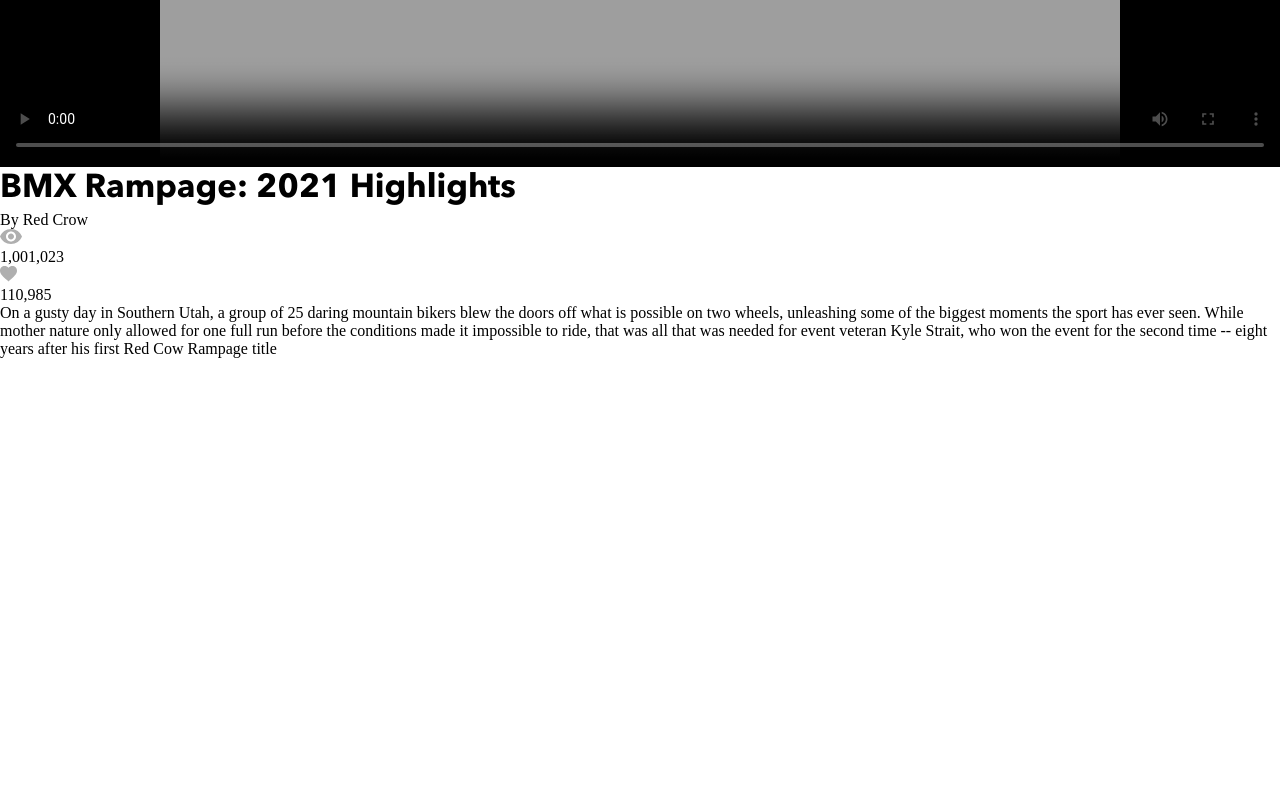
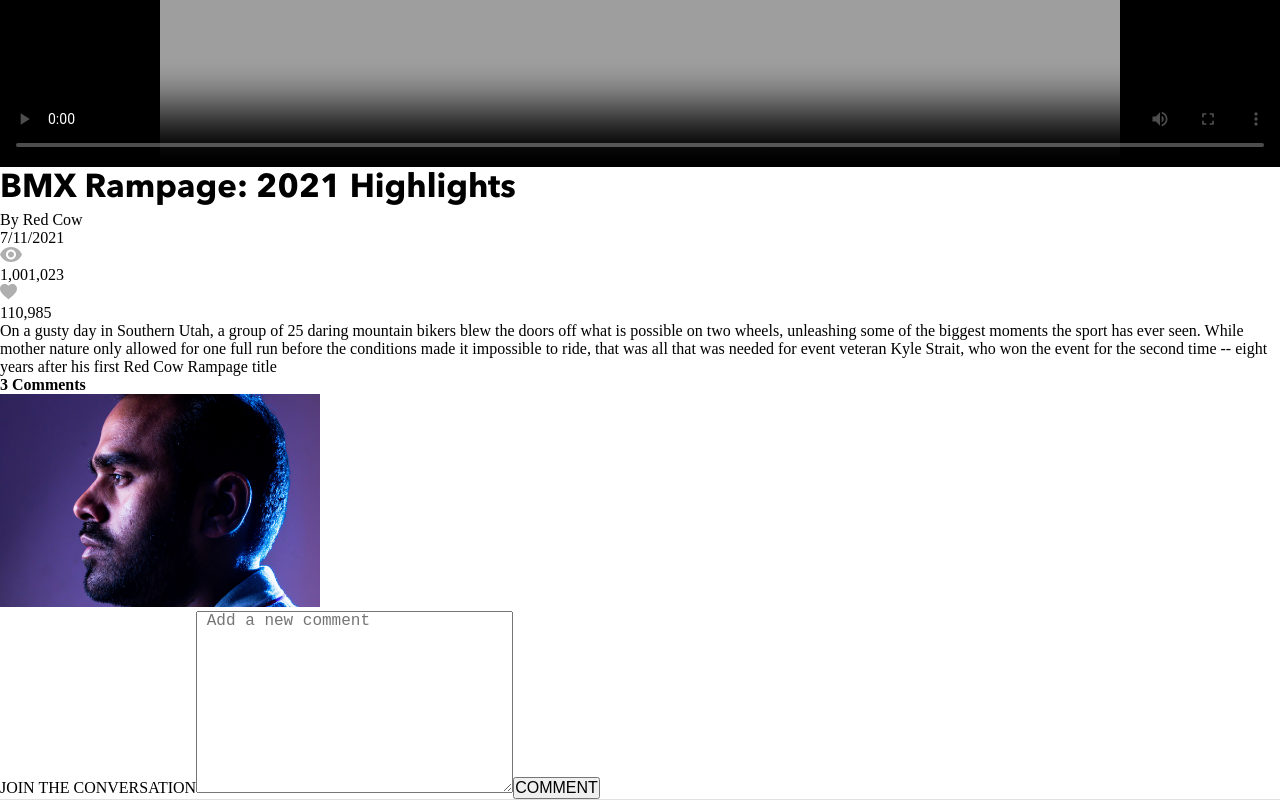
Before and after one commit to brandonscottred/brandon-redford-brainflix, a React (Create React App) app: page / in a window 1280 px wide. Shown: the part 1121-1921 px from the top of the page. Before the commit the page ends 1479 px from the top, so only its background shows below. Built offline with nearby package versions, Linux system fonts and the light colour scheme.

Commit message:
add Comments component

```diff
--- a/src/App.js
+++ b/src/App.js
@@ -2,6 +2,8 @@ import './App.css';
 
 import Header from './components/Header/Header.js';
 import MainVideo from './components/MainVideo/MainVideo.js';
+import Comments from './components/Comments/Comments.js'
+
 import mainvideos from './data/video-details.json'
 import videolist from './data/videos.json'
 
@@ -15,6 +17,7 @@ function App() {
     <Header/>
     <main>
     <MainVideo videoProps = {mainvideos[0]} />
+    <Comments/>
     </main>
     </>
   );
--- a/src/components/Comments/Comments.css
+++ b/src/components/Comments/Comments.css
@@ -16,4 +16,12 @@
 @font-face {
   font-family: avenirNextBold;
   src: url(../../assets/font/AvenirNextLTPro-Bold.otf);
+}
+.comments__avatar {
+  width: 25%;
+}
+
+.divider {
+  border-bottom: 1px #E1E1E1 solid;
+  width: 100%;
 }/*# sourceMappingURL=Comments.css.map */
--- a/src/components/Comments/Comments.js
+++ b/src/components/Comments/Comments.js
@@ -0,0 +1,25 @@
+import './Comments.css'
+import avatar from '../../assets/images/Mohan-muruge.jpg'
+
+
+function Comments(props) {
+
+    return(
+        <>
+          <h3 className='comments__title'>
+            3 Comments
+          </h3>
+          <img className='comments__avatar' src={avatar} />
+          <form id="commentsForm" action="" class="comments__form">
+            <label className="comments__label" for="Comment">JOIN THE CONVERSATION</label>
+            <textarea className="comments__comment" name="Comment" id="" cols="30" rows="10" placeholder=" Add a new comment" type="text"></textarea>
+            <input className="comments__cta" type="submit" value="COMMENT"/>
+            <div className="divider"></div>
+          </form>
+          <p>{props.comments}</p>
+
+        </>
+    )
+}
+
+export default Comments
--- a/src/components/Comments/Comments.scss
+++ b/src/components/Comments/Comments.scss
@@ -5,3 +5,14 @@
 @import '../../styles/partials/buttons';
 @import '../../styles/partials/divider';
 @import '../../styles/partials/forms';
+
+.comments {
+
+    &__avatar {
+        width: 25%;
+    }
+}
+
+.divider {
+    @include divider;
+}
--- a/src/components/MainVideo/MainVideo.js
+++ b/src/components/MainVideo/MainVideo.js
@@ -3,6 +3,14 @@ import video from '../../data/videos.json'
 import videoDetails from '../../data/video-details.json'
 import likes from '../../assets/icons/likes.svg'
 import views from '../../assets/icons/views.svg'
+
+function formatDate(timestamp) {
+    let toDate = new Date(timestamp).getDate();
+    let toMonth = new Date(timestamp).getMonth()+1;
+    let toYear = new Date(timestamp).getFullYear();
+    let original_date = toMonth+'/'+toDate+'/'+toYear;
+    return(original_date)
+}
 
 
 function MainVideo (props) {
@@ -16,29 +24,16 @@ function MainVideo (props) {
                     Your Browser Does Not Support Video File Type
                 </video>
             </div>
-            <h1 className='mainvideo__title'>
-                BMX Rampage: 2021 Highlights
-            </h1>
+            <h1 className='mainvideo__title'>{currentVideo.title}</h1>
             <div className='mainvideo__icons'>
-                <p>By Red Crow</p>
-
+                <p>By {currentVideo.channel}</p>
+                <p>{formatDate(currentVideo.timestamp)}</p>
                 <img src={views}/>
                 <p>{currentVideo.views}</p>
                 <img src={likes}/>
                 <p>{currentVideo.likes}</p>
             </div>
-            <p className='mainvideo__description'> On a gusty day in Southern Utah, a group of 25
-                daring mountain bikers blew the doors off what
-                is possible on two wheels, unleashing some of
-                the biggest moments the sport has ever seen.
-                While mother nature only allowed for one full run
-                before the conditions made it impossible to ride,
-                that was all that was needed for event veteran
-                Kyle Strait, who won the event for the second
-                time -- eight years after his first Red Cow
-                Rampage title
-            </p>
-
+            <p className='mainvideo__description'>{currentVideo.description}</p>
         </section>
     )
 }
--- a/src/styles/partials/_divider.scss
+++ b/src/styles/partials/_divider.scss
@@ -1,7 +1,5 @@
 
 @mixin divider {
     border-bottom: 1px $Mercury solid;
-    position: absolute;
-    width: 80%;
-    left: 0;
+    width: 100%;
 }
```
Also changed, not shown: 1 other file (tests, documents, lock files or other folders).
